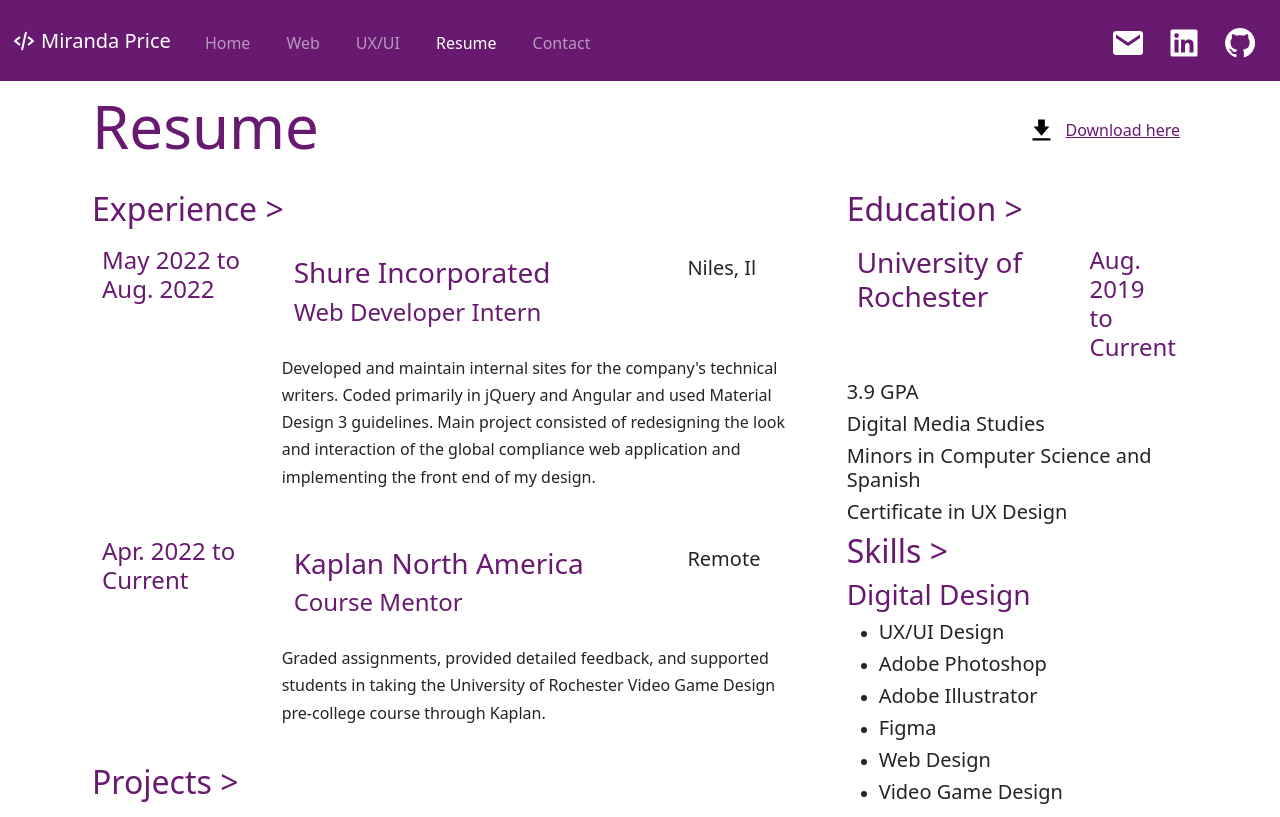
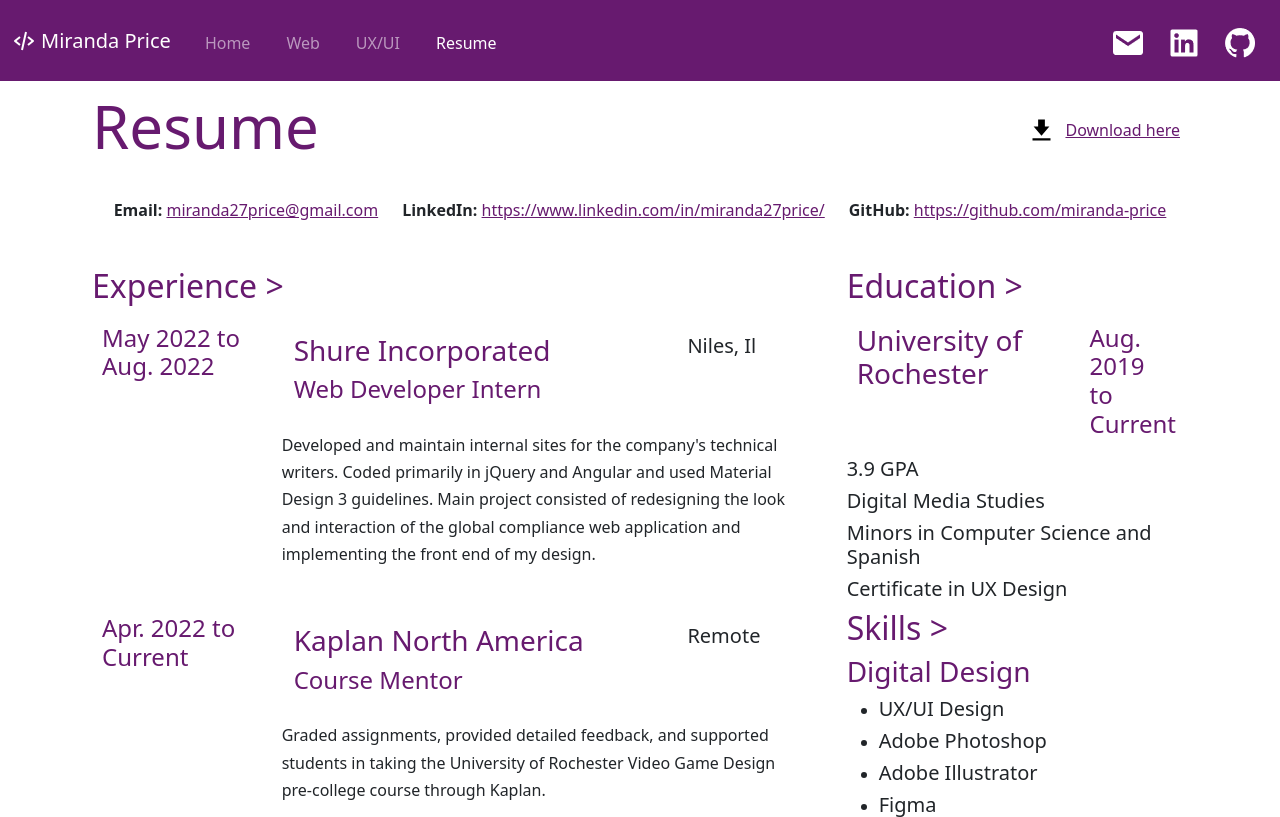
Before and after one commit to miranda-price/portfolio, a PHP site: page /resume.html in a window 1280 px wide. Shown: the top 817 px of the page. Run offline with PHP 8.4, Linux system fonts and the light colour scheme.

Commit message:
remove contact page

```diff
--- a/css/override.css
+++ b/css/override.css
@@ -82,6 +82,15 @@ Module styles
 	justify-content: right;
 }
 
+.contact {
+	display: flex;
+	justify-content: center;
+}
+
+.contact > * {
+	width: auto;
+}
+
 .download-link > :first-child{
 	margin-right: 10px;
 }
--- a/index.html
+++ b/index.html
@@ -35,14 +35,11 @@
         <li class="nav-item">
           <a class="nav-link" href="resume.html">Resume</a>
         </li>
-        <li class="nav-item">
-          <a class="nav-link" href="contact.html">Contact</a>
-        </li>
       </ul>
 
       <ul class="navbar-nav ms-auto mb-2 mb-lg-0">
         <li class="nav-item">
-          <a href = "contact.html"><img class = "icon" src="content/bxs-envelope-white.png" alt="black and white envelope email icon"/></a>
+          <a href = "mailto:miranda27price@gmail.com"><img class = "icon" src="content/bxs-envelope-white.png" alt="black and white envelope email icon"/></a>
         </li>
         <li class="nav-item">
           <a href = "https://www.linkedin.com/in/miranda27price/" target="blank"><img class = "icon" src="content/bxl-linkedin-square-white.png" alt="black and white LinkedIn icon"/> </a>
--- a/resume.html
+++ b/resume.html
@@ -35,14 +35,11 @@
         <li class="nav-item">
           <a class="nav-link active" href="resume.html">Resume</a>
         </li>
-        <li class="nav-item">
-          <a class="nav-link" href="contact.html">Contact</a>
-        </li>
       </ul>
 
       <ul class="navbar-nav ms-auto mb-2 mb-lg-0">
         <li class="nav-item">
-          <a href = "contact.html"><img class = "icon" src="content/bxs-envelope-white.png" alt="black and white envelope email icon"/></a>
+          <a href = "mailto:miranda27price@gmail.com"><img class = "icon" src="content/bxs-envelope-white.png" alt="black and white envelope email icon"/></a>
         </li>
         <li class="nav-item">
           <a href = "https://www.linkedin.com/in/miranda27price/" target="blank"><img class = "icon" src="content/bxl-linkedin-square-white.png" alt="black and white LinkedIn icon"/> </a>
@@ -62,6 +59,12 @@
 			<img src = "content/bxs-download.svg" class="col-md-1 img-fluid" alt = "black and white download icon" height="12px">
 			<a href="content/Resume_Price_Miranda.pdf">Download here</a>
 		</div>
+	</div>
+
+	<div class="row contact">
+		<p><strong>Email: </strong><a href="mailto:miranda27price@gmail.com">miranda27price@gmail.com</a></p>
+		<p><strong>LinkedIn: </strong><a href="https://www.linkedin.com/in/miranda27price/" target="_blank">https://www.linkedin.com/in/miranda27price/</a></p>
+		<p><strong>GitHub: </strong><a href="https://github.com/miranda-price" target="_blank">https://github.com/miranda-price</a></p>
 	</div>
 
 	<div class="row">
--- a/uxui.html
+++ b/uxui.html
@@ -35,14 +35,11 @@
         <li class="nav-item">
           <a class="nav-link" href="resume.html">Resume</a>
         </li>
-        <li class="nav-item">
-          <a class="nav-link" href="contact.html">Contact</a>
-        </li>
       </ul>
 
       <ul class="navbar-nav ms-auto mb-2 mb-lg-0">
         <li class="nav-item">
-          <a href = "contact.html"><img class = "icon" src="content/bxs-envelope-white.png" alt="black and white envelope email icon"/></a>
+          <a href = "mailto:miranda27price@gmail.com"><img class = "icon" src="content/bxs-envelope-white.png" alt="black and white envelope email icon"/></a>
         </li>
         <li class="nav-item">
           <a href = "https://www.linkedin.com/in/miranda27price/" target="blank"><img class = "icon" src="content/bxl-linkedin-square-white.png" alt="black and white LinkedIn icon"/> </a>
--- a/web.html
+++ b/web.html
@@ -35,14 +35,11 @@
         <li class="nav-item">
           <a class="nav-link" href="resume.html">Resume</a>
         </li>
-        <li class="nav-item">
-          <a class="nav-link" href="contact.html">Contact</a>
-        </li>
       </ul>
 
       <ul class="navbar-nav ms-auto mb-2 mb-lg-0">
         <li class="nav-item">
-          <a href = "contact.html"><img class = "icon" src="content/bxs-envelope-white.png" alt="black and white envelope email icon"/></a>
+          <a href = "mailto:miranda27price@gmail.com"><img class = "icon" src="content/bxs-envelope-white.png" alt="black and white envelope email icon"/></a>
         </li>
         <li class="nav-item">
           <a href = "https://www.linkedin.com/in/miranda27price/" target="blank"><img class = "icon" src="content/bxl-linkedin-square-white.png" alt="black and white LinkedIn icon"/> </a>
```
